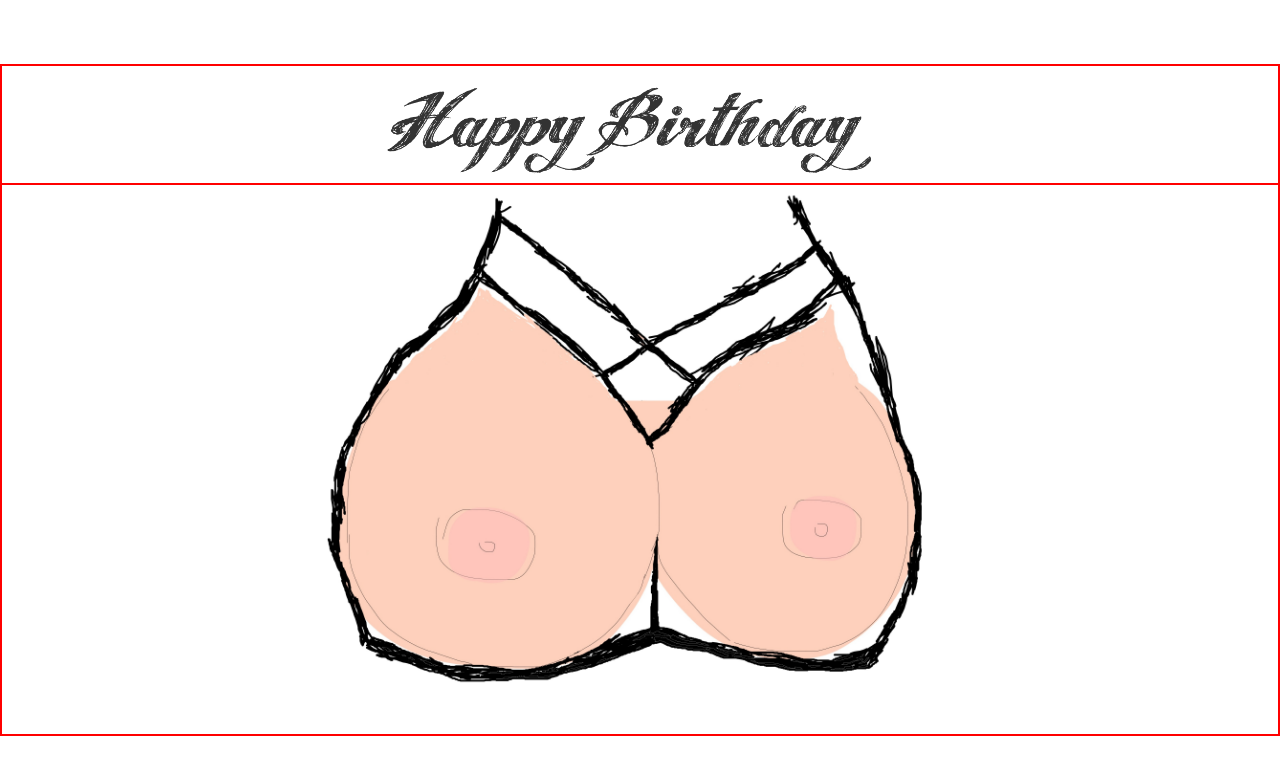
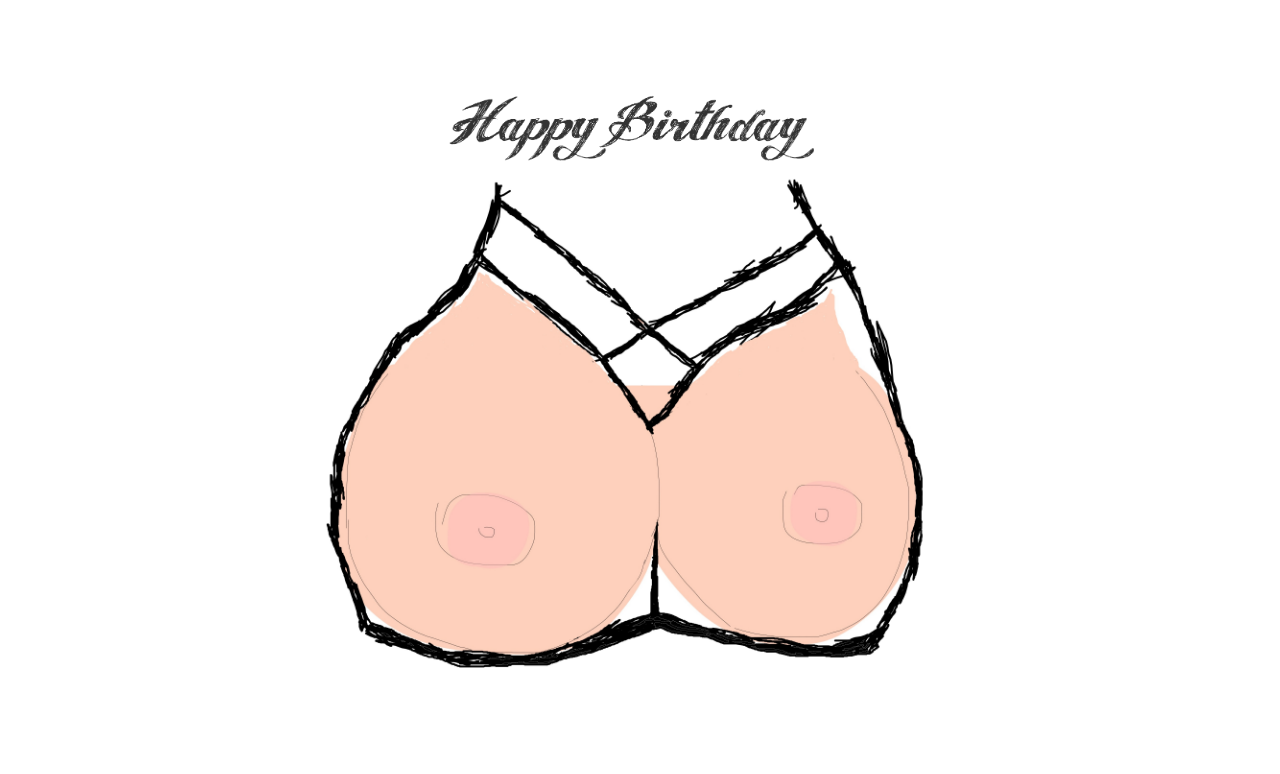
Before and after one commit to hirurg-lybitel/boobs_sex, a plain HTML site: page index.html in a window 1280 px wide. Drawn offline with Linux system fonts and the light colour scheme.

Commit message:
Update index.html

```diff
--- a/index.html
+++ b/index.html
@@ -4,10 +4,6 @@
   <meta charset="utf-8">
   <title>Boobs.by</title>
   <style>
-      div {
-          border: 1px solid red;
-      }
-
 	.Header p {
         margin-top: 0em;
 	    position: relative;
@@ -48,7 +44,7 @@
         height: auto;}
 
     .info {
-        width:40%;
+        width:30%;
         height: auto;}
 
 
```
